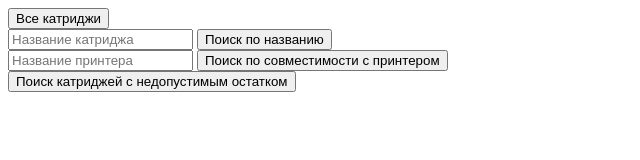
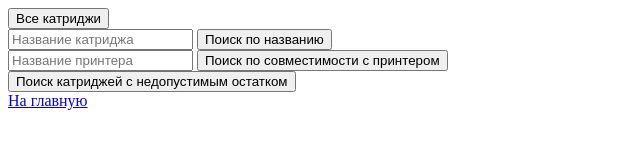
Before and after one commit to nikitakozlovjr/catridgeCheck, a website with bundled scripts: page public/section/search.html in a window 1280 px wide. Shown: the full height of the page, 0-640 px from the left. Built offline with nearby package versions, Linux system fonts and the light colour scheme.

Commit message:
[FEATURE] add link for back

```diff
--- a/public/section/search.html
+++ b/public/section/search.html
@@ -31,6 +31,10 @@
                 <button type="submit">Поиск катриджей с недопустимым остатком</button>
             </form>
         </div>
+
+        <div>
+            <a href="../index.html">На главную</a>
+        </div>
     </div>
 
     <div class="container-result"></div>
```
